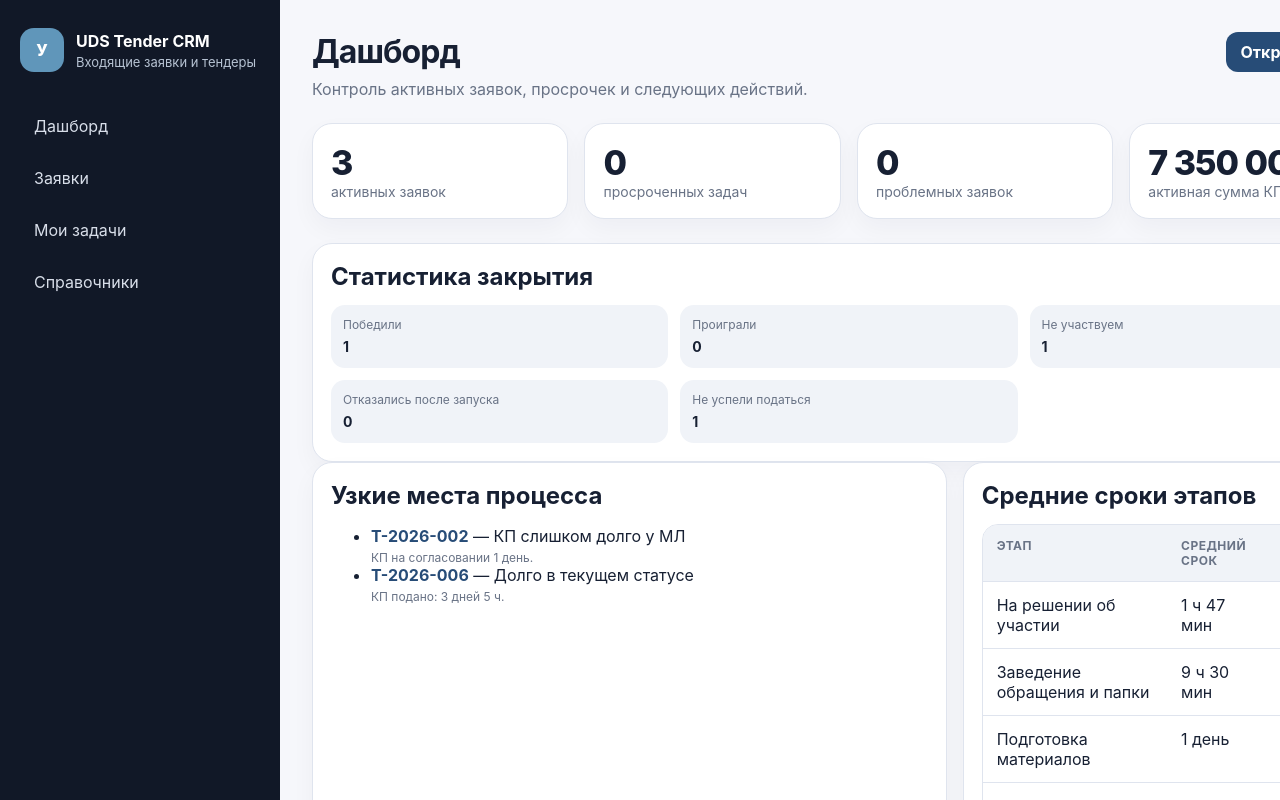
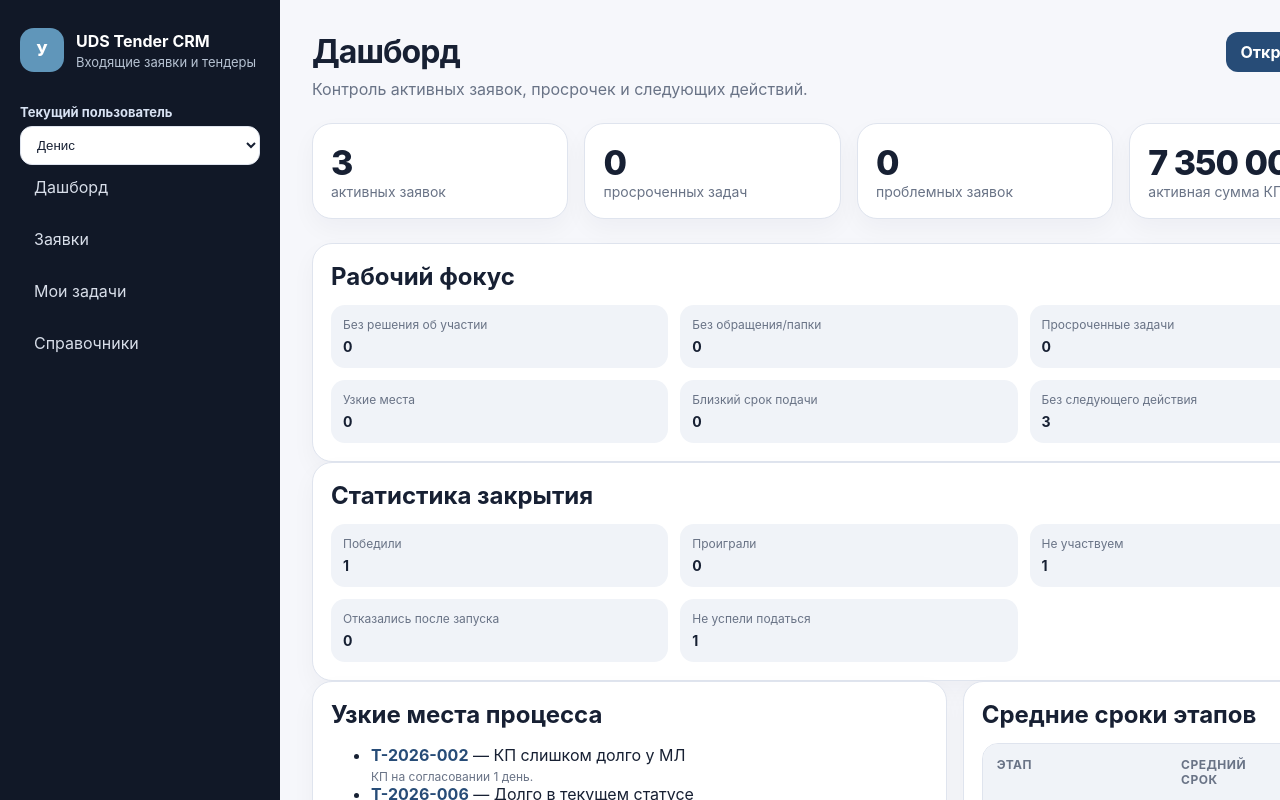
Before and after one commit to efimesupreme/uds-tender-crm, a Next.js app: page / in a window 1280 px wide. Shown: the top 800 px of the page. Built offline with nearby package versions, Linux system fonts and the light colour scheme.

Commit message:
Add demo user workspaces

```diff
--- a/app/globals.css
+++ b/app/globals.css
@@ -465,3 +465,11 @@ tr:last-child td {
 .selectedRequestCard {
   margin-bottom: 16px;
 }
+
+.userSwitcher {
+  margin-top: 1rem;
+}
+
+.userSwitcher .formField {
+  color: #d8e2f3;
+}
--- a/app/page.tsx
+++ b/app/page.tsx
@@ -8,9 +8,10 @@ import { useCrmStore } from "@/lib/client-store";
 import { getAverageStageDurations, getProcessBottlenecks } from "@/lib/metrics";
 import { formatMoney } from "@/lib/utils";
 import { isActiveRequest, isRequestProblem, isTaskOverdue } from "@/lib/workflow";
+import { DENIS_USER_ID, getDenisFocus, getKatyaFocus } from "@/lib/user-workspace";
 
 export default function DashboardPage() {
-  const { requests, tasks, statusHistory, isHydrated } = useCrmStore();
+  const { requests, tasks, statusHistory, currentUserId, isHydrated } = useCrmStore();
 
   if (!isHydrated) {
     return <div className="card" role="status">Загрузка демо-данных…</div>;
@@ -22,6 +23,9 @@ export default function DashboardPage() {
   const activeOfferSum = activeRequests.reduce((sum, request) => sum + (request.offerAmount ?? 0), 0);
   const bottlenecks = getProcessBottlenecks(requests, tasks, statusHistory);
   const averageStageDurations = getAverageStageDurations(requests, statusHistory).filter((stage) => ["participation_decision", "appeal_and_folder", "materials_preparation", "offer_preparation", "owner_approval", "feedback_waiting"].includes(stage.status));
+  const denisFocus = getDenisFocus(requests, tasks);
+  const katyaFocus = getKatyaFocus(requests);
+  const isDenis = currentUserId === DENIS_USER_ID;
   const closedStats = {
     won: requests.filter((request) => request.currentStatus === "won").length,
     lost: requests.filter((request) => request.currentStatus === "lost").length,
@@ -59,6 +63,29 @@ export default function DashboardPage() {
         </div>
       </section>
 
+      <section className="card">
+        <h2>Рабочий фокус</h2>
+        <div className="detailGrid">
+          {isDenis ? (
+            <>
+              <div className="field"><span>Без решения об участии</span><strong>{denisFocus.participationPending.length}</strong></div>
+              <div className="field"><span>Без обращения/папки</span><strong>{denisFocus.missingAppealOrFolder.length}</strong></div>
+              <div className="field"><span>Просроченные задачи</span><strong>{denisFocus.overdueTasks.length}</strong></div>
+              <div className="field"><span>Узкие места</span><strong>{denisFocus.bottleneckRequests.length}</strong></div>
+              <div className="field"><span>Близкий срок подачи</span><strong>{denisFocus.deadlineSoon.length}</strong></div>
+              <div className="field"><span>Без следующего действия</span><strong>{denisFocus.noNextAction.length}</strong></div>
+            </>
+          ) : (
+            <>
+              <div className="field"><span>КП в работе</span><strong>{katyaFocus.offersInProgress.length}</strong></div>
+              <div className="field"><span>КП у МЛ</span><strong>{katyaFocus.offersWithMl.length}</strong></div>
+              <div className="field"><span>Документы для подачи</span><strong>{katyaFocus.documentsForSubmission.length}</strong></div>
+              <div className="field"><span>Готово к подаче</span><strong>{katyaFocus.readyToSubmit.length}</strong></div>
+              <div className="field"><span>Нужна обратная связь</span><strong>{katyaFocus.submittedFeedback.length}</strong></div>
+            </>
+          )}
+        </div>
+      </section>
 
       <section className="card">
         <h2>Статистика закрытия</h2>
--- a/components/Nav.tsx
+++ b/components/Nav.tsx
@@ -1,4 +1,5 @@
 import Link from "next/link";
+import { UserSwitcher } from "./UserSwitcher";
 
 const navItems = [
   { href: "/", label: "Дашборд" },
@@ -17,6 +18,7 @@ export function Nav() {
           <span>Входящие заявки и тендеры</span>
         </div>
       </div>
+      <UserSwitcher />
 
       <nav className="navList">
         {navItems.map((item) => (
--- /dev/null
+++ b/components/UserSwitcher.tsx
@@ -0,0 +1,29 @@
+"use client";
+
+import { useCrmStore } from "@/lib/client-store";
+import { users } from "@/lib/mock-data";
+
+export function UserSwitcher() {
+  const { currentUserId, setCurrentUser, isHydrated } = useCrmStore();
+
+  if (!isHydrated) {
+    return <div className="userSwitcher" role="status">Текущий пользователь: загрузка…</div>;
+  }
+
+  return (
+    <div className="userSwitcher">
+      <label className="formField" htmlFor="current-user-select">
+        Текущий пользователь
+        <select
+          id="current-user-select"
+          name="currentUserId"
+          className="select"
+          value={currentUserId}
+          onChange={(event) => setCurrentUser(event.target.value)}
+        >
+          {users.map((user) => <option key={user.id} value={user.id}>{user.fullName}</option>)}
+        </select>
+      </label>
+    </div>
+  );
+}
--- a/lib/client-store.ts
+++ b/lib/client-store.ts
@@ -7,7 +7,8 @@ import { canTransitionRequest, createDefaultTasksForApprovedRequest, isFinalRequ
 
 export const STORAGE_KEY = "uds-tender-crm-demo-store-v1";
 const LEGACY_STORAGE_KEYS = ["uds-tender-crm-demo-store", "uds-tender-crm-store", "uds-tender-crm-demo-store-v0"];
-const DEFAULT_ACTOR_ID = "u-denis";
+export const DEFAULT_USER_ID = "u-denis";
+const DEFAULT_ACTOR_ID = DEFAULT_USER_ID;
 
 export type CrmState = {
   requests: Request[];
@@ -15,6 +16,7 @@ export type CrmState = {
   statusHistory: StatusHistoryItem[];
   events: RequestEvent[];
   fileLinks: FileLink[];
+  currentUserId: string;
   isHydrated: boolean;
 };
 
@@ -65,7 +67,7 @@ type CreateTaskInput = {
 const clone = <T,>(value: T): T => JSON.parse(JSON.stringify(value)) as T;
 
 function initialState(): CrmState {
-  return clone({ requests, tasks, statusHistory, events, fileLinks, isHydrated: false });
+  return clone({ requests, tasks, statusHistory, events, fileLinks, currentUserId: DEFAULT_USER_ID, isHydrated: false });
 }
 
 let state: CrmState = initialState();
@@ -89,19 +91,20 @@ function makeId(prefix: string) {
 function readStoredState(): CrmState {
   if (!isBrowser()) return state;
 
+  const userId = window.localStorage.getItem(`${STORAGE_KEY}:current-user`) || DEFAULT_USER_ID;
   const raw = window.localStorage.getItem(STORAGE_KEY);
   if (!raw) {
     const seeded = initialState();
     window.localStorage.setItem(STORAGE_KEY, JSON.stringify(seeded));
-    return { ...seeded, isHydrated: true };
+    return { ...seeded, currentUserId: userId, isHydrated: true };
   }
 
   try {
-    return { ...initialState(), ...JSON.parse(raw), isHydrated: true } as CrmState;
+    return { ...initialState(), ...JSON.parse(raw), currentUserId: userId, isHydrated: true } as CrmState;
   } catch {
     const seeded = initialState();
     window.localStorage.setItem(STORAGE_KEY, JSON.stringify(seeded));
-    return { ...seeded, isHydrated: true };
+    return { ...seeded, currentUserId: userId, isHydrated: true };
   }
 }
 
@@ -109,6 +112,7 @@ function writeState(nextState: CrmState) {
   state = nextState;
   if (isBrowser()) {
     window.localStorage.setItem(STORAGE_KEY, JSON.stringify(nextState));
+    window.localStorage.setItem(`${STORAGE_KEY}:current-user`, nextState.currentUserId);
   }
   listeners.forEach((listener) => listener());
 }
@@ -153,10 +157,14 @@ export function useCrmStore() {
       window.localStorage.removeItem(STORAGE_KEY);
       LEGACY_STORAGE_KEYS.forEach((key) => window.localStorage.removeItem(key));
     }
-    writeState({ ...initialState(), isHydrated: true });
+    writeState({ ...initialState(), currentUserId: DEFAULT_USER_ID, isHydrated: true });
   }, []);
 
-  const createRequest = useCallback((input: CreateRequestInput) => {
+  const setCurrentUser = useCallback((userId: string) => {
+    writeState({ ...state, currentUserId: userId || DEFAULT_USER_ID });
+  }, []);
+
+  const createRequest = useCallback((input: CreateRequestInput, actorUserId = state.currentUserId) => {
     const createdAt = nowIso();
     const requestId = makeId("r");
     const nextNumber = `T-${new Date().getFullYear()}-${String(state.requests.length + 1).padStart(3, "0")}`;
@@ -180,8 +188,8 @@ export function useCrmStore() {
     updateState((current) => ({
       ...current,
       requests: [newRequest, ...current.requests],
-      statusHistory: [{ id: makeId("h"), requestId, toStatus: "new", changedBy: input.ownerUserId, changedAt: createdAt }, ...current.statusHistory],
-      events: [addEvent({ requestId, eventType: "request_created", actorUserId: input.ownerUserId, comment: "Заявка создана" }, createdAt), ...current.events]
+      statusHistory: [{ id: makeId("h"), requestId, toStatus: "new", changedBy: actorUserId, changedAt: createdAt }, ...current.statusHistory],
+      events: [addEvent({ requestId, eventType: "request_created", actorUserId, comment: "Заявка создана" }, createdAt), ...current.events]
     }));
     return newRequest;
   }, []);
@@ -364,17 +372,18 @@ export function useCrmStore() {
     nextActionDueAt: normalizeDate(input.nextActionDueAt), feedbackStatus: input.feedbackStatus as FeedbackStatus, feedbackReceivedAt: normalizeDate(input.feedbackReceivedAt), feedbackCustomerComment: normalizeText(input.feedbackCustomerComment), nextActionText: normalizeText(input.nextActionText)
   }, "feedback_block_updated", actorUserId, "Обновлён блок обратной связи"), [updateRequestBlock]);
 
-  const updateNextAction = useCallback((requestId: string, text: string, dueAt: string, ownerId: string) => {
+  const updateNextAction = useCallback((requestId: string, text: string, dueAt: string, ownerId: string, actorUserId = state.currentUserId) => {
     const at = nowIso();
     updateState((current) => ({
       ...current,
       requests: current.requests.map((item) => item.id === requestId ? { ...item, nextActionText: text, nextActionDueAt: dueAt ? new Date(dueAt).toISOString() : undefined, nextActionOwnerId: ownerId } : item),
-      events: [addEvent({ requestId, eventType: "next_action_updated", actorUserId: ownerId, comment: text }, at), ...current.events]
+      events: [addEvent({ requestId, eventType: "next_action_updated", actorUserId, comment: text }, at), ...current.events]
     }));
   }, []);
 
   return useMemo(() => ({
     ...snapshot,
+    setCurrentUser,
     resetDemoData,
     createRequest,
     transitionRequest,
--- a/lib/mock-data.ts
+++ b/lib/mock-data.ts
@@ -304,7 +304,10 @@ export const statusHistory: StatusHistoryItem[] = [
 export const events: RequestEvent[] = [
   { id: "ev-001", requestId: "r-001", eventType: "request_created", actorUserId: "u-denis", comment: "Заявка создана", createdAt: "2026-06-20T10:15:00+03:00" },
   { id: "ev-002", requestId: "r-001", eventType: "participation_decision_recorded", actorExternalId: "e-gd", comment: "Участие согласовано", createdAt: "2026-06-20T13:10:00+03:00" },
-  { id: "ev-003", requestId: "r-001", eventType: "task_created", actorUserId: "u-denis", comment: "Созданы задачи по затратам, договору и документам", createdAt: "2026-06-20T13:20:00+03:00" }
+  { id: "ev-003", requestId: "r-001", eventType: "task_created", actorUserId: "u-denis", comment: "Созданы задачи по затратам, договору и документам", createdAt: "2026-06-20T13:20:00+03:00" },
+  { id: "ev-004", requestId: "r-002", eventType: "offer_block_updated", actorUserId: "u-katya", comment: "Катя подготовила КП и отправила на согласование МЛ", createdAt: "2026-06-21T14:30:00+03:00" },
+  { id: "ev-005", requestId: "r-006", eventType: "request_submitted", actorUserId: "u-katya", comment: "КП подано заказчику", createdAt: "2026-06-20T16:30:00+03:00" },
+  { id: "ev-006", requestId: "r-002", eventType: "owner_approval_waiting", actorExternalId: "e-ml", comment: "Ожидаем решение МЛ", createdAt: "2026-06-21T15:00:00+03:00" }
 ];
 
 export const fileLinks: FileLink[] = [
--- /dev/null
+++ b/lib/user-workspace.ts
@@ -0,0 +1,59 @@
+import type { Request, RequestTask } from "./types";
+import { isRequestProblem, isTaskOverdue } from "./workflow";
+
+export const DENIS_USER_ID = "u-denis";
+export const KATYA_USER_ID = "u-katya";
+
+const katyaTaskTypes = new Set(["collect_documents", "prepare_offer", "owner_approval", "submit_offer"]);
+const katyaStatuses = new Set(["offer_preparation", "owner_approval", "ready_to_submit", "submitted", "feedback_waiting"]);
+
+export function isKatyaTask(task: RequestTask): boolean {
+  return task.assigneeUserId === KATYA_USER_ID || katyaTaskTypes.has(task.taskType);
+}
+
+export function isMyTask(task: RequestTask, userId: string): boolean {
+  if (userId === DENIS_USER_ID) return task.assigneeUserId === DENIS_USER_ID || !task.assigneeUserId;
+  if (userId === KATYA_USER_ID) return isKatyaTask(task);
+  return task.assigneeUserId === userId;
+}
+
+export function isDenisZoneRequest(request: Request, tasks: RequestTask[]): boolean {
+  return request.ownerUserId === DENIS_USER_ID || isRequestProblem(request, tasks);
+}
+
+export function isKatyaZoneRequest(request: Request): boolean {
+  return request.ownerUserId === KATYA_USER_ID
+    || katyaStatuses.has(request.currentStatus)
+    || request.documentsResponsibleId === KATYA_USER_ID
+    || ["in_progress", "missing_documents"].includes(request.documentsStatus ?? "")
+    || ["in_progress", "ready", "with_ml", "returned", "approved"].includes(request.offerStatus ?? "")
+    || Boolean(request.offerSentToMlAt && !request.offerMlApprovedAt)
+    || Boolean(request.submissionSubmittedAt || request.feedbackStatus === "waiting");
+}
+
+export function isMyZoneRequest(request: Request, tasks: RequestTask[], userId: string): boolean {
+  if (userId === DENIS_USER_ID) return isDenisZoneRequest(request, tasks);
+  if (userId === KATYA_USER_ID) return isKatyaZoneRequest(request);
+  return request.ownerUserId === userId;
+}
+
+export function getDenisFocus(requests: Request[], tasks: RequestTask[]) {
+  return {
+    participationPending: requests.filter((request) => request.participationDecision === "pending" && !["not_participating", "canceled_or_paused"].includes(request.currentStatus)),
+    missingAppealOrFolder: requests.filter((request) => ["participation_approved", "appeal_and_folder"].includes(request.currentStatus) && (!request.appealNumber || !request.workingFolderUrl)),
+    overdueTasks: tasks.filter((task) => isTaskOverdue(task)),
+    bottleneckRequests: requests.filter((request) => isRequestProblem(request, tasks)),
+    deadlineSoon: requests.filter((request) => request.submissionDeadlineAt && new Date(request.submissionDeadlineAt).getTime() - Date.now() <= 3 * 24 * 60 * 60 * 1000 && new Date(request.submissionDeadlineAt).getTime() >= Date.now()),
+    noNextAction: requests.filter((request) => !request.nextActionText)
+  };
+}
+
+export function getKatyaFocus(requests: Request[]) {
+  return {
+    offersInProgress: requests.filter((request) => request.currentStatus === "offer_preparation" || request.offerStatus === "in_progress"),
+    offersWithMl: requests.filter((request) => request.currentStatus === "owner_approval" || request.offerStatus === "with_ml"),
+    documentsForSubmission: requests.filter((request) => ["in_progress", "missing_documents"].includes(request.documentsStatus ?? "")),
+    readyToSubmit: requests.filter((request) => request.currentStatus === "ready_to_submit"),
+    submittedFeedback: requests.filter((request) => ["submitted", "feedback_waiting"].includes(request.currentStatus) || request.feedbackStatus === "waiting")
+  };
+}
--- a/lib/utils.ts
+++ b/lib/utils.ts
@@ -33,12 +33,12 @@ export function formatDate(value?: string): string {
 
 export function getUserName(userId?: string): string {
   if (!userId) return "—";
-  return users.find((user) => user.id === userId)?.fullName ?? "—";
+  return users.find((user) => user.id === userId)?.fullName ?? "Неизвестный участник";
 }
 
 export function getExternalName(externalId?: string): string {
   if (!externalId) return "—";
-  return externalParticipants.find((participant) => participant.id === externalId)?.name ?? "—";
+  return externalParticipants.find((participant) => participant.id === externalId)?.name ?? "Неизвестный участник";
 }
 
 export function getAssigneeName(task: RequestTask): string {
```
Also changed, not shown: app/requests/[id]/RequestDetailsClient.tsx (+14 -14 lines), app/requests/page.tsx (+23 -16 lines), app/tasks/page.tsx (+9 -3 lines), components/RequestKanban.tsx (+4 -4 lines), 3 other files (tests, documents, lock files or other folders).
